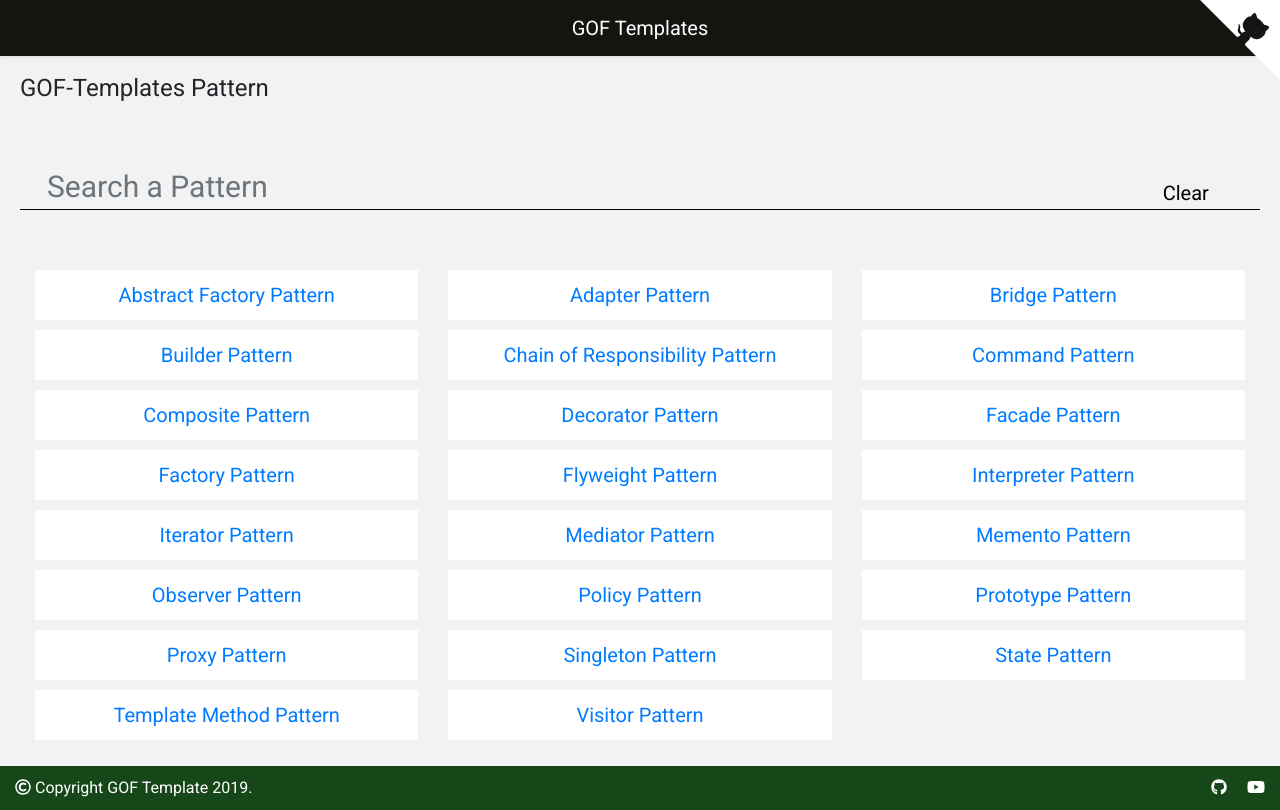
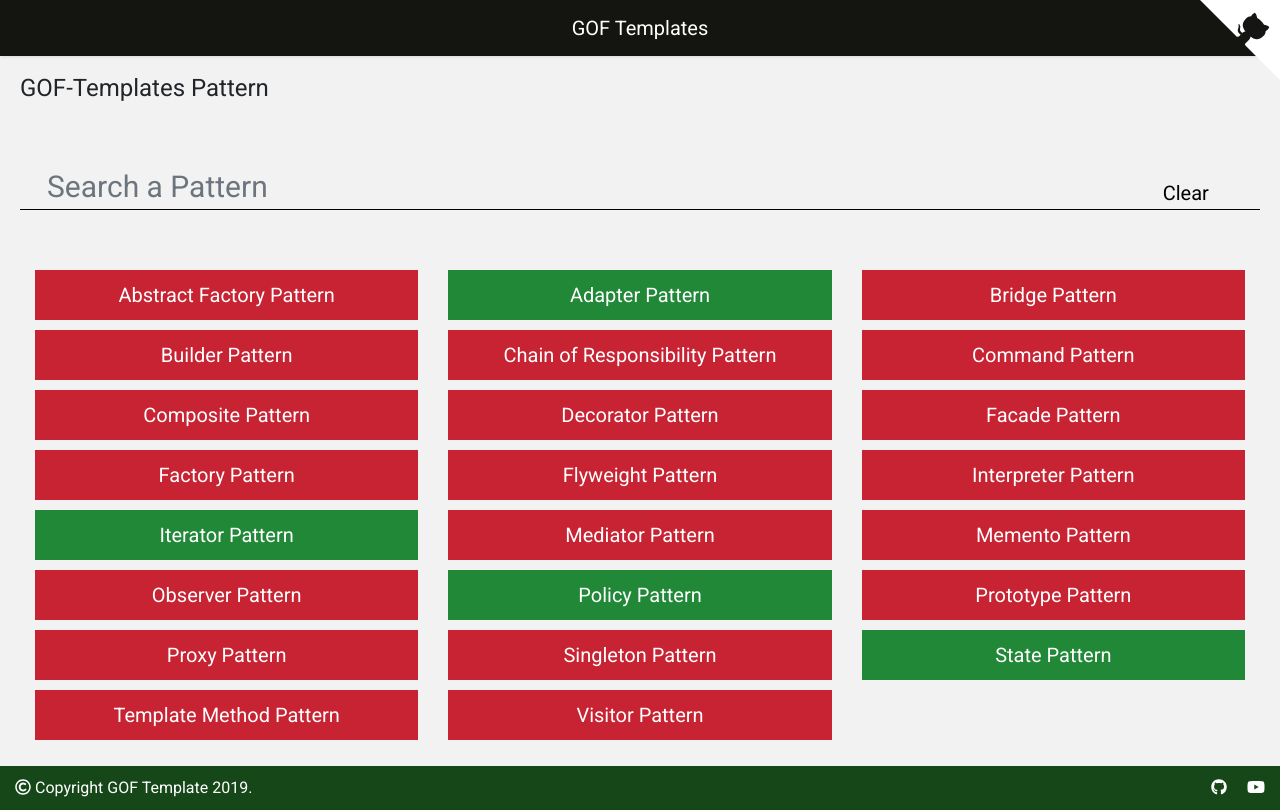
Before and after one commit to ganesh-k13/GOF-Templates, a Flask app: page / in a window 1280 px wide. Run offline with Flask 2, Linux system fonts and the light colour scheme; some libraries are stand-ins or nearby versions.

Commit message:
Made buttons green and red

```diff
--- a/server/flaskr/static/css/index.css
+++ b/server/flaskr/static/css/index.css
@@ -154,9 +154,23 @@ footer a:focus {
     font-size: 20px;
 }
 
+.textColor{
+    color: #FFFFFF;
+}
+
+.textColor:hover{
+    color: #FFFFFF;
+}
+
+.greenColorDiv{
+    background-color: #218838!important;
+}
+
 .patternDivInfo
 {
-    background-color: #FFFFFF;
+    cursor: pointer;
+    background-color: #C82333;
+    color: #FFFFFF;
     padding-top: 10px;
     padding-bottom: 10px;
 }
@@ -164,7 +178,7 @@ footer a:focus {
 .patternDivCol{
     /*border: 1px solid black;*/
     margin-top: 10px;
-    cursor: pointer;
+    /*cursor: pointer;*/
 }
 
 .patternDivInfo a:-webkit-any-link{
--- a/server/flaskr/templates/index.html
+++ b/server/flaskr/templates/index.html
@@ -54,7 +54,7 @@
             </div>
         </div>
     </div>
-
+    <!-- Adapter, Iterator, Policy and State. -->
     <div class="container-fluid" id="search-box">
         <div class="row" id="patternSearchBoxWrapper">
             <div class="col-xl-11 col-lg-11 col-md-11 col-sm-11 col-11" id="patternSearchBoxDiv">
@@ -70,7 +70,7 @@
 
             <div class="col-xl-4 col-lg-4 col-md-4 col-sm-4 col-4 patternDivCol" name="abstractFactory">
                 <div class="col-xl-12 col-lg-12 col-md-12 col-sm-12 col-12 patternDivInfo">
-                    <a href = {{ url_for("abstractFactory") }}>
+                    <a href = {{ url_for("abstractFactory") }} class="textColor">
                         <div id="abstractFactoryPatternDiv">
                             Abstract Factory Pattern
                         </div>
@@ -79,8 +79,8 @@
             </div>
 
             <div class="col-xl-4 col-lg-4 col-md-4 col-sm-4 col-4 patternDivCol" name="adapter">
-                <div class="col-xl-12 col-lg-12 col-md-12 col-sm-12 col-12 patternDivInfo">
-                    <a href = {{ url_for("adapter") }}>
+                <div class="col-xl-12 col-lg-12 col-md-12 col-sm-12 col-12 patternDivInfo greenColorDiv">
+                    <a href = {{ url_for("adapter") }} class="textColor">
                         <div id="adapterPatternDiv">
                             Adapter Pattern
                         </div>
@@ -90,7 +90,7 @@
 
             <div class="col-xl-4 col-lg-4 col-md-4 col-sm-4 col-4 patternDivCol" name="bridge">
                 <div class="col-xl-12 col-lg-12 col-md-12 col-sm-12 col-12 patternDivInfo">
-                    <a href = {{ url_for("bridge") }}>
+                    <a href = {{ url_for("bridge") }} class="textColor">
                         <div id="bridgePatternDiv">
                                 Bridge Pattern
                         </div>
@@ -104,7 +104,7 @@
 
             <div class="col-xl-4 col-lg-4 col-md-4 col-sm-4 col-4 patternDivCol" name="builder">
                 <div class="col-xl-12 col-lg-12 col-md-12 col-sm-12 col-12 patternDivInfo">
-                    <a href = {{ url_for("builder") }}>
+                    <a href = {{ url_for("builder") }} class="textColor">
                         <div id="builderPatternDiv">
                                 Builder Pattern
                         </div>
@@ -114,7 +114,7 @@
 
             <div class="col-xl-4 col-lg-4 col-md-4 col-sm-4 col-4 patternDivCol" name="chainOfResponsibility">
                 <div class="col-xl-12 col-lg-12 col-md-12 col-sm-12 col-12 patternDivInfo">
-                    <a href = {{ url_for("chainOfResponsibility") }}>
+                    <a href = {{ url_for("chainOfResponsibility") }} class="textColor">
                         <div id="chainOfResponsibilityPatternDiv">
                                 Chain of Responsibility Pattern
                         </div>
@@ -124,7 +124,7 @@
 
             <div class="col-xl-4 col-lg-4 col-md-4 col-sm-4 col-4 patternDivCol" name="command">
                 <div class="col-xl-12 col-lg-12 col-md-12 col-sm-12 col-12 patternDivInfo">
-                    <a href = {{ url_for("command") }}>
+                    <a href = {{ url_for("command") }} class="textColor">
                         <div id="commandPatternDiv">
                                 Command Pattern
                         </div>
@@ -138,7 +138,7 @@
 
             <div class="col-xl-4 col-lg-4 col-md-4 col-sm-4 col-4 patternDivCol" name="composite">
                 <div class="col-xl-12 col-lg-12 col-md-12 col-sm-12 col-12 patternDivInfo">
-                    <a href = {{ url_for("composite") }}>
+                    <a href = {{ url_for("composite") }} class="textColor">
                         <div id="compositePatternDiv">
                                 Composite Pattern
                         </div>
@@ -148,7 +148,7 @@
 
             <div class="col-xl-4 col-lg-4 col-md-4 col-sm-4 col-4 patternDivCol" name="decorator">
                 <div class="col-xl-12 col-lg-12 col-md-12 col-sm-12 col-12 patternDivInfo">
-                    <a href = {{ url_for("decorator") }}>
+                    <a href = {{ url_for("decorator") }} class="textColor">
                         <div id="decoratorPatternDiv">
                                 Decorator Pattern
                         </div>
@@ -158,7 +158,7 @@
 
             <div class="col-xl-4 col-lg-4 col-md-4 col-sm-4 col-4 patternDivCol" name="facade">
                 <div class="col-xl-12 col-lg-12 col-md-12 col-sm-12 col-12 patternDivInfo">
-                    <a href = {{ url_for("facade") }}>
+                    <a href = {{ url_for("facade") }} class="textColor">
                         <div id="facadePatternDiv">
                                 Facade Pattern
                         </div>
@@ -172,7 +172,7 @@
 
             <div class="col-xl-4 col-lg-4 col-md-4 col-sm-4 col-4 patternDivCol" name="factory">
                 <div class="col-xl-12 col-lg-12 col-md-12 col-sm-12 col-12 patternDivInfo">
-                    <a href = {{ url_for("factory") }}>
+                    <a href = {{ url_for("factory") }} class="textColor">
                         <div id="factoryPatternDiv">
                                 Factory Pattern
                         </div>
@@ -182,7 +182,7 @@
 
             <div class="col-xl-4 col-lg-4 col-md-4 col-sm-4 col-4 patternDivCol" name="flyweight">
                 <div class="col-xl-12 col-lg-12 col-md-12 col-sm-12 col-12 patternDivInfo">
-                    <a href = {{ url_for("flyweight") }}>
+                    <a href = {{ url_for("flyweight") }} class="textColor">
                         <div id="flyweightPatternDiv">
                                 Flyweight Pattern
                         </div>
@@ -192,7 +192,7 @@
 
             <div class="col-xl-4 col-lg-4 col-md-4 col-sm-4 col-4 patternDivCol" name="interpreter">
                 <div class="col-xl-12 col-lg-12 col-md-12 col-sm-12 col-12 patternDivInfo">
-                    <a href = {{ url_for("interpreter") }}>
+                    <a href = {{ url_for("interpreter") }} class="textColor">
                         <div id="interpreterPatternDiv">
                                 Interpreter Pattern
                         </div>
@@ -205,8 +205,8 @@
         <div class="row">
 
             <div class="col-xl-4 col-lg-4 col-md-4 col-sm-4 col-4 patternDivCol" name="iterator">
-                <div class="col-xl-12 col-lg-12 col-md-12 col-sm-12 col-12 patternDivInfo">
-                    <a href = {{ url_for("iterator") }}>
+                <div class="col-xl-12 col-lg-12 col-md-12 col-sm-12 col-12 patternDivInfo greenColorDiv">
+                    <a href = {{ url_for("iterator") }} class="textColor">
                         <div id="iteratorPatternDiv">
                                 Iterator Pattern
                         </div>
@@ -216,7 +216,7 @@
 
             <div class="col-xl-4 col-lg-4 col-md-4 col-sm-4 col-4 patternDivCol" name="mediator">
                 <div class="col-xl-12 col-lg-12 col-md-12 col-sm-12 col-12 patternDivInfo">
-                    <a href = {{ url_for("mediator") }}>
+                    <a href = {{ url_for("mediator") }} class="textColor">
                         <div id="mediatorPatternDiv">
                                 Mediator Pattern
                         </div>
@@ -226,7 +226,7 @@
 
             <div class="col-xl-4 col-lg-4 col-md-4 col-sm-4 col-4 patternDivCol" name="memento">
                 <div class="col-xl-12 col-lg-12 col-md-12 col-sm-12 col-12 patternDivInfo">
-                    <a href = {{ url_for("memento") }}>
+                    <a href = {{ url_for("memento") }} class="textColor">
                         <div id="mementoPatternDiv">
                                 Memento Pattern
                         </div>
@@ -240,7 +240,7 @@
 
             <div class="col-xl-4 col-lg-4 col-md-4 col-sm-4 col-4 patternDivCol" name="observer">
                 <div class="col-xl-12 col-lg-12 col-md-12 col-sm-12 col-12 patternDivInfo">
-                    <a href = {{ url_for("observer") }}>
+                    <a href = {{ url_for("observer") }} class="textColor">
                         <div id="observerPatternDiv">
                                 Observer Pattern
                         </div>
@@ -249,8 +249,8 @@
             </div>
 
             <div class="col-xl-4 col-lg-4 col-md-4 col-sm-4 col-4 patternDivCol" name="policy">
-                <div class="col-xl-12 col-lg-12 col-md-12 col-sm-12 col-12 patternDivInfo">
-                    <a href = {{ url_for("policy") }}>
+                <div class="col-xl-12 col-lg-12 col-md-12 col-sm-12 col-12 patternDivInfo greenColorDiv">
+                    <a href = {{ url_for("policy") }} class="textColor">
                         <div id="policyPatternDiv">
                                 Policy Pattern
                         </div>
@@ -260,7 +260,7 @@
 
             <div class="col-xl-4 col-lg-4 col-md-4 col-sm-4 col-4 patternDivCol" name="prototype">
                 <div class="col-xl-12 col-lg-12 col-md-12 col-sm-12 col-12 patternDivInfo">
-                    <a href = {{ url_for("prototype") }}>
+                    <a href = {{ url_for("prototype") }} class="textColor">
                         <div id="prototypePatternDiv">
                                 Prototype Pattern
                         </div>
@@ -274,7 +274,7 @@
 
             <div class="col-xl-4 col-lg-4 col-md-4 col-sm-4 col-4 patternDivCol" name="proxy">
                 <div class="col-xl-12 col-lg-12 col-md-12 col-sm-12 col-12 patternDivInfo">
-                    <a href = {{ url_for("proxy") }}>
+                    <a href = {{ url_for("proxy") }} class="textColor">
                         <div id="proxyPatternDiv">
                                 Proxy Pattern
                         </div>
@@ -284,7 +284,7 @@
 
             <div class="col-xl-4 col-lg-4 col-md-4 col-sm-4 col-4 patternDivCol" name="singleton">
                 <div class="col-xl-12 col-lg-12 col-md-12 col-sm-12 col-12 patternDivInfo">
-                    <a href = {{ url_for("singleton") }}>
+                    <a href = {{ url_for("singleton") }} class="textColor">
                         <div id="singletonPatternDiv">
                                 Singleton Pattern
                         </div>
@@ -293,8 +293,8 @@
             </div>
 
             <div class="col-xl-4 col-lg-4 col-md-4 col-sm-4 col-4 patternDivCol" name="state">
-                <div class="col-xl-12 col-lg-12 col-md-12 col-sm-12 col-12 patternDivInfo">
-                    <a href = {{ url_for("state") }}>
+                <div class="col-xl-12 col-lg-12 col-md-12 col-sm-12 col-12 patternDivInfo greenColorDiv">
+                    <a href = {{ url_for("state") }} class="textColor">
                         <div id="statePatternDiv">
                                 State Pattern
                         </div>
@@ -308,7 +308,7 @@
 
             <div class="col-xl-4 col-lg-4 col-md-4 col-sm-4 col-4 patternDivCol" name="templateMethod">
                 <div class="col-xl-12 col-lg-12 col-md-12 col-sm-12 col-12 patternDivInfo">
-                    <a href = {{ url_for("templateMethod") }}>
+                    <a href = {{ url_for("templateMethod") }} class="textColor">
                         <div id="templateMethodPatternDiv">
                                 Template Method Pattern
                         </div>
@@ -318,7 +318,7 @@
 
             <div class="col-xl-4 col-lg-4 col-md-4 col-sm-4 col-4 patternDivCol" name="visitor">
                 <div class="col-xl-12 col-lg-12 col-md-12 col-sm-12 col-12 patternDivInfo">
-                    <a href = {{ url_for("visitor") }}>
+                    <a href = {{ url_for("visitor") }} class="textColor">
                         <div id="visitorPatternDiv">
                                 Visitor Pattern
                         </div>
```
